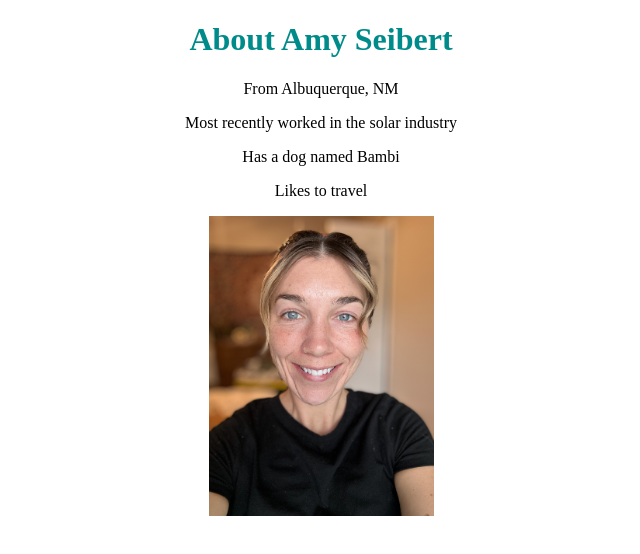
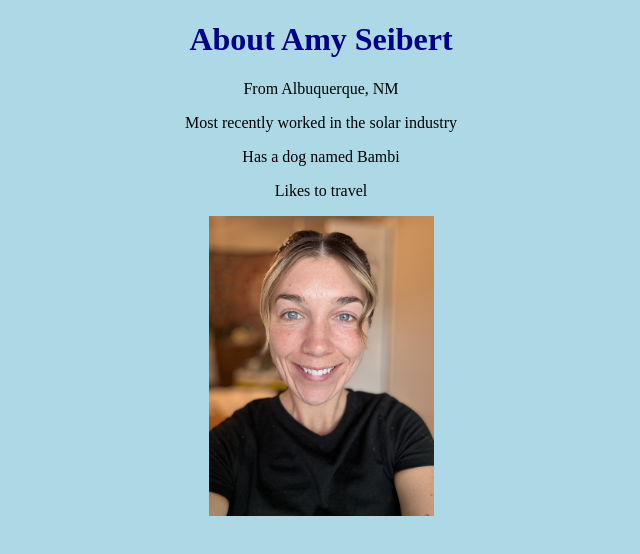
Before and after one commit to amyseibert/about-amy-seibert, a plain HTML site: page index.html in a window 1280 px wide. Shown: the whole page, without its empty margins (319-959 px from the left). Drawn offline with Linux system fonts and the light colour scheme.

Commit message:
changed some of the style

```diff
--- a/index.html
+++ b/index.html
@@ -6,7 +6,7 @@
     <link rel="photo" href="./amyphoto.jpeg">
     <link rel="stylesheet" href="./style.css">
   </head>
-  <body class="center">
+  <body>
     <h1>About Amy Seibert</h1>
     <div>
     <p>From Albuquerque, NM</p>
@@ -15,6 +15,6 @@
     <p>Likes to travel</p>
     </div>
     <img src="./amyphoto.jpeg" alt="Photo of Amy Seibert"
-    width="225" height="300">
+    width="225" height="300"/>
   </body>
 </html>
--- a/style.css
+++ b/style.css
@@ -1,8 +1,7 @@
 h1{
-    color: darkcyan;
+    color: darkblue;
 }
-.center{
-    width: 100%;
-    margin: auto;
+body {
+    background-color: lightblue;
     text-align: center;
 }
```
